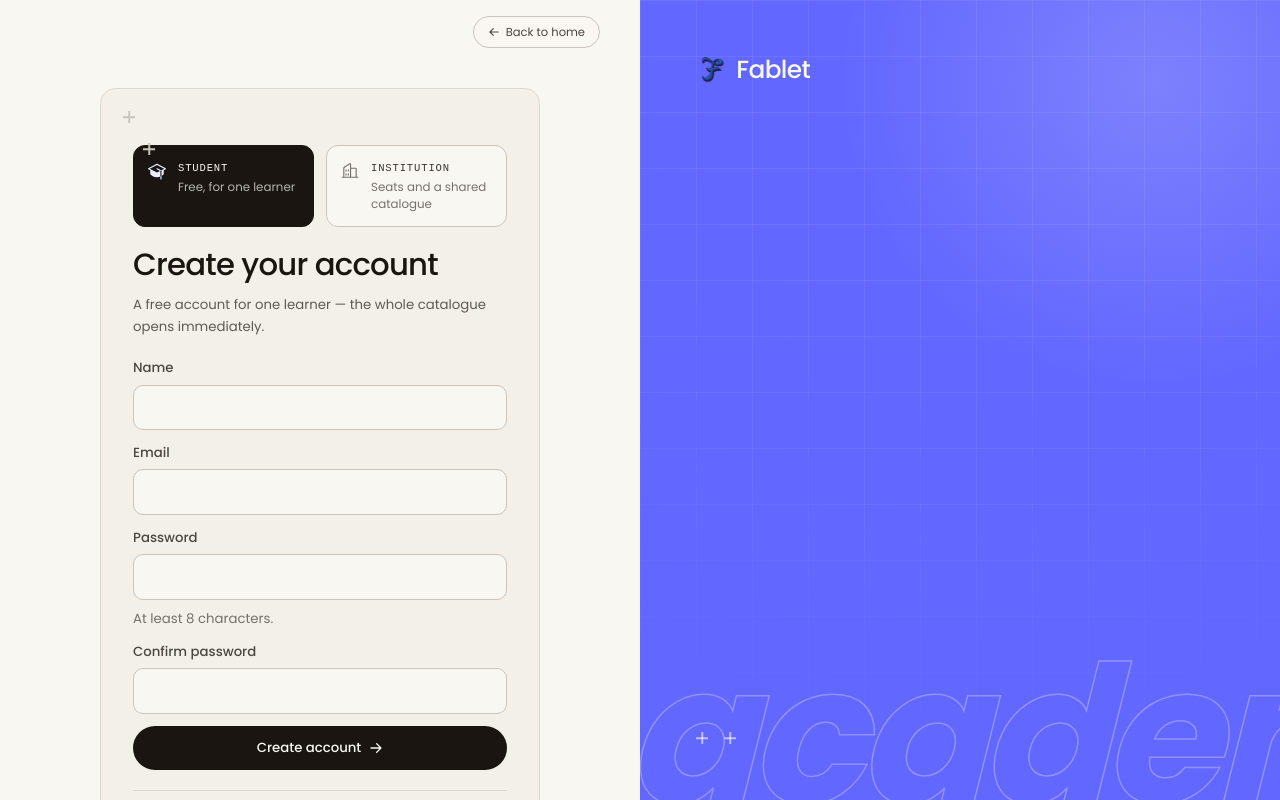
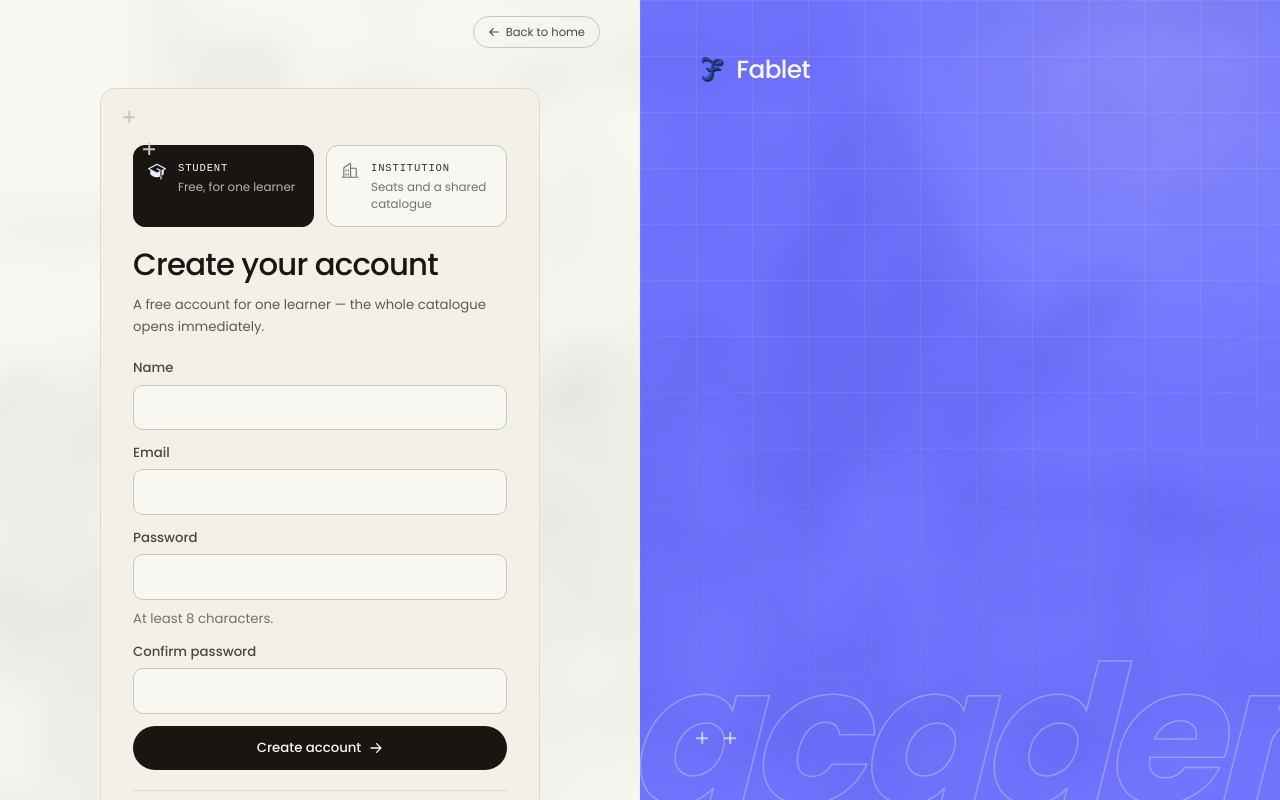
Before and after one commit to Ininsico/FinalYearProject, a React (Vite) app in the folder apps/web/: page /signup in a window 1280 px wide. Shown: the top 800 px of the page. Built offline with nearby package versions, Linux system fonts and the light colour scheme; no server answers.

Commit message:
feat(web): link the signup.svg backdrop on the sign-up page
Both branches of sign up - the form and the check-your-email state - carry signup.svg through the same blurred fixed backdrop as sign in.

Co-authored-by: CommandCodeBot <noreply@commandcode.ai>

```diff
--- a/apps/web/src/pages/SignUp.jsx
+++ b/apps/web/src/pages/SignUp.jsx
@@ -48,7 +48,7 @@ export default function SignUp() {
 
   if (done) {
     return (
-      <AuthSplit formSide="left" watermark="academy">
+      <AuthSplit formSide="left" watermark="academy" backdrop="/signup.svg">
         <h1 className="display auth-title text-ink-950">Check your email</h1>
         <p className="mt-3 text-step--1 leading-relaxed text-ink-600">
           We sent an activation link to {form.email}. Open it to activate your account.
@@ -64,7 +64,7 @@ export default function SignUp() {
   }
 
   return (
-    <AuthSplit formSide="left" watermark="academy">
+    <AuthSplit formSide="left" watermark="academy" backdrop="/signup.svg">
       <AuthPathSwitch active="student" />
       <h1 className="display auth-title mt-5 text-ink-950">Create your account</h1>
       <p className="auth-subtitle mt-2 text-step--1 leading-relaxed text-ink-600 sm:mt-3">
```
Also changed, not shown: apps/web/public/signin.svg, apps/web/public/signup.svg (added).
